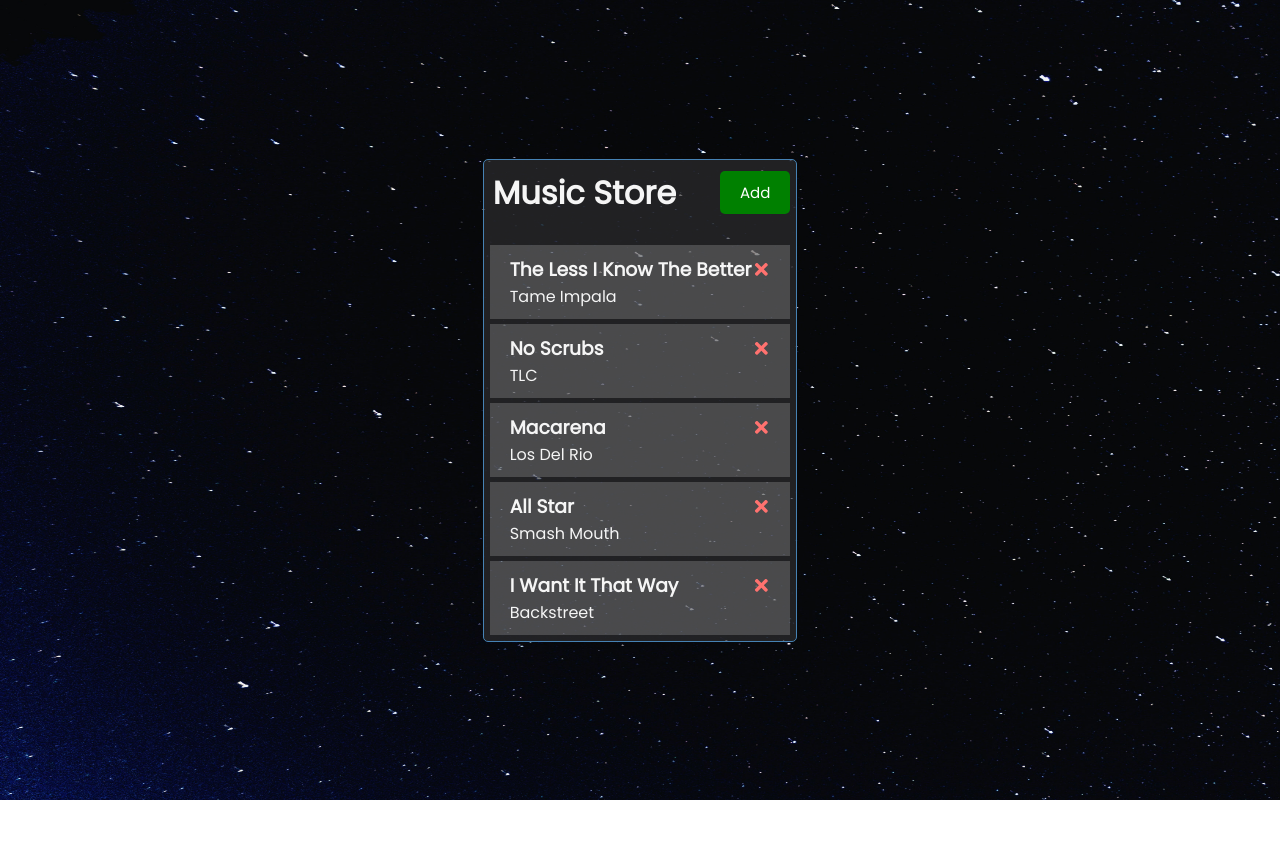
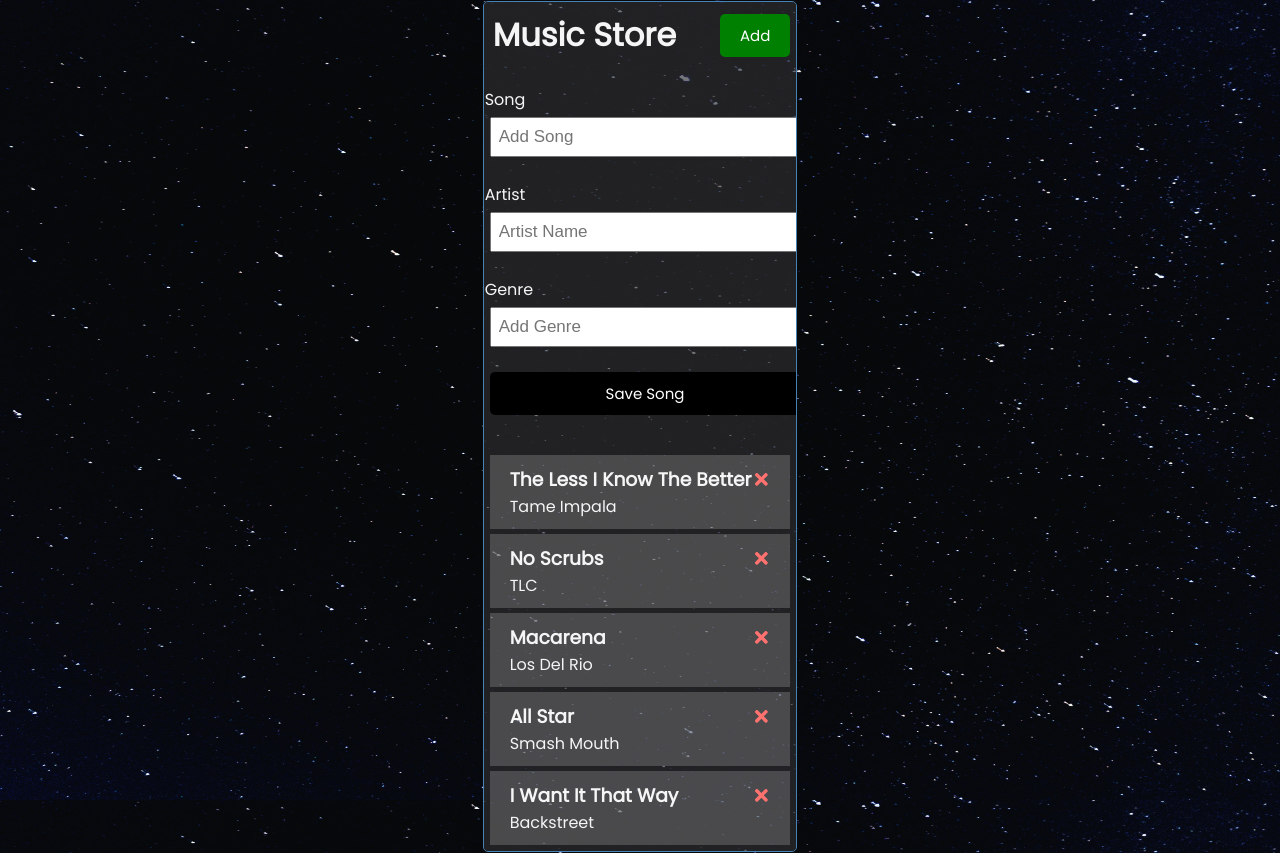
Before and after one commit to therealabdi2/music_store, a React (Create React App) app: page / in a window 1280 px wide. Before the commit the page ends 800 px from the top, so only its background shows below. Built offline with nearby package versions, Linux system fonts and the light colour scheme.

Commit message:
[CHG] Added feature to add a song

```diff
--- a/src/App.js
+++ b/src/App.js
@@ -1,6 +1,7 @@
 import { useState } from "react";
 import Header from "./components/Header";
 import Songs from "./components/Songs";
+import AddSong from "./components/AddSong";
 
 function App() {
     const [songs, setSongs] = useState([
@@ -10,6 +11,7 @@
             artist: "Tame Impala",
             genre: "Rock",
             rating: 4,
+            favourite: false,
         },
         {
             id: 2,
@@ -17,6 +19,7 @@
             artist: "TLC",
             genre: "R&B",
             rating: 5,
+            favourite: false,
         },
         {
             id: 3,
@@ -24,6 +27,7 @@
             artist: "Los Del Rio",
             genre: "Latin",
             rating: 3,
+            favourite: false,
         },
         {
             id: 4,
@@ -31,6 +35,7 @@
             artist: "Smash Mouth",
             genre: "Rock",
             rating: 2,
+            favourite: false,
         },
         {
             id: 5,
@@ -38,18 +43,33 @@
             artist: "Backstreet",
             genre: "Pop",
             rating: 1,
+            favourite: false,
         },
     ]);
 
+    // Add Song
+    const addSong = (song) => {
+        const id = Math.floor(Math.random() * 10000) + 1;
+        const rating = Math.floor(Math.random() * 5) + 1;
+        const favourite = false;
+        const newSong = { id, ...song, rating, favourite };
+        setSongs([...songs, newSong]);
+    };
     // Delete song
     const deleteSong = (id) => {
         setSongs(songs.filter((song) => song.id !== id)); // filter out the song with the id that was passed in and set the state to the new array of songs
     };
 
+    // toggle favorite
+    const toggleFavorite = (id) => {
+        setSongs(songs.map((song) => (song.id === id ? { ...song, favourite: !song.favourite } : song)));
+    };
+
     return (
         <div className="container">
             <Header />
-            {songs.length > 0 ? <Songs songs={songs} onDelete={deleteSong} /> : "No songs to show"}
+            <AddSong onAdd={addSong} />
+            {songs.length > 0 ? <Songs songs={songs} onDelete={deleteSong} onToggle={toggleFavorite} /> : "No songs to show"}
         </div>
     );
 }
--- /dev/null
+++ b/src/components/AddSong.js
@@ -0,0 +1,40 @@
+import { useState } from "react";
+
+const AddSong = ({ onAdd }) => {
+    const [title, setTitle] = useState("");
+    const [artist, setArtist] = useState("");
+    const [genre, setGenre] = useState("");
+
+    const onSubmit = (e) => {
+        e.preventDefault();
+
+        if (!title) {
+            alert("Please add a song");
+        }
+
+        onAdd({ title, artist, genre });
+
+        setTitle("");
+        setArtist("");
+        setGenre("");
+    };
+    return (
+        <form className="add-form" onSubmit={onSubmit}>
+            <div className="form-control">
+                <label>Song</label>
+                <input type="text" placeholder="Add Song" value={title} onChange={(e) => setTitle(e.target.value)} />
+            </div>
+            <div className="form-control">
+                <label>Artist</label>
+                <input type="text" placeholder="Artist Name" value={artist} onChange={(e) => setArtist(e.target.value)} />
+            </div>
+            <div className="form-control">
+                <label>Genre</label>
+                <input type="text" placeholder="Add Genre" value={genre} onChange={(e) => setGenre(e.target.value)} />
+            </div>
+            <input type="submit" value="Save Song" className="btn btn-block" />
+        </form>
+    );
+};
+
+export default AddSong;
--- a/src/components/Song.js
+++ b/src/components/Song.js
@@ -1,11 +1,11 @@
 import { FaTimes } from "react-icons/fa";
 
-const Song = ({ song, onDelete }) => {
+const Song = ({ song, onDelete, onToggle }) => {
     return (
-        <div className="song">
+        <div className={`song ${song.favourite ? "favourite" : ""}`} onDoubleClick={() => onToggle(song.id)}>
             <h3>
                 {song.title}
-                <FaTimes style={{ color: "#ff726f", cursor: "pointer" }} onClick={onDelete} />
+                <FaTimes style={{ color: "#ff726f", cursor: "pointer" }} onClick={() => onDelete(song.id)} />
             </h3>
             <p>{song.artist}</p>
         </div>
--- a/src/components/Songs.js
+++ b/src/components/Songs.js
@@ -1,10 +1,10 @@
 import Song from "./Song";
 
-const Songs = ({ songs, onDelete }) => {
+const Songs = ({ songs, onDelete, onToggle }) => {
     return (
         <div>
             {songs.map((song) => (
-                <Song key={song.id} song={song} onDelete={() => onDelete(song.id)} />
+                <Song key={song.id} song={song} onDelete={onDelete} onToggle={onToggle} />
             ))}
         </div>
     );
--- a/src/index.css
+++ b/src/index.css
@@ -96,8 +96,8 @@
     cursor: pointer;
 }
 
-.song.reminder {
-    border-left: 5px solid green;
+.song.favourite {
+    border: 5px solid green;
 }
 
 .song h3 {
```
